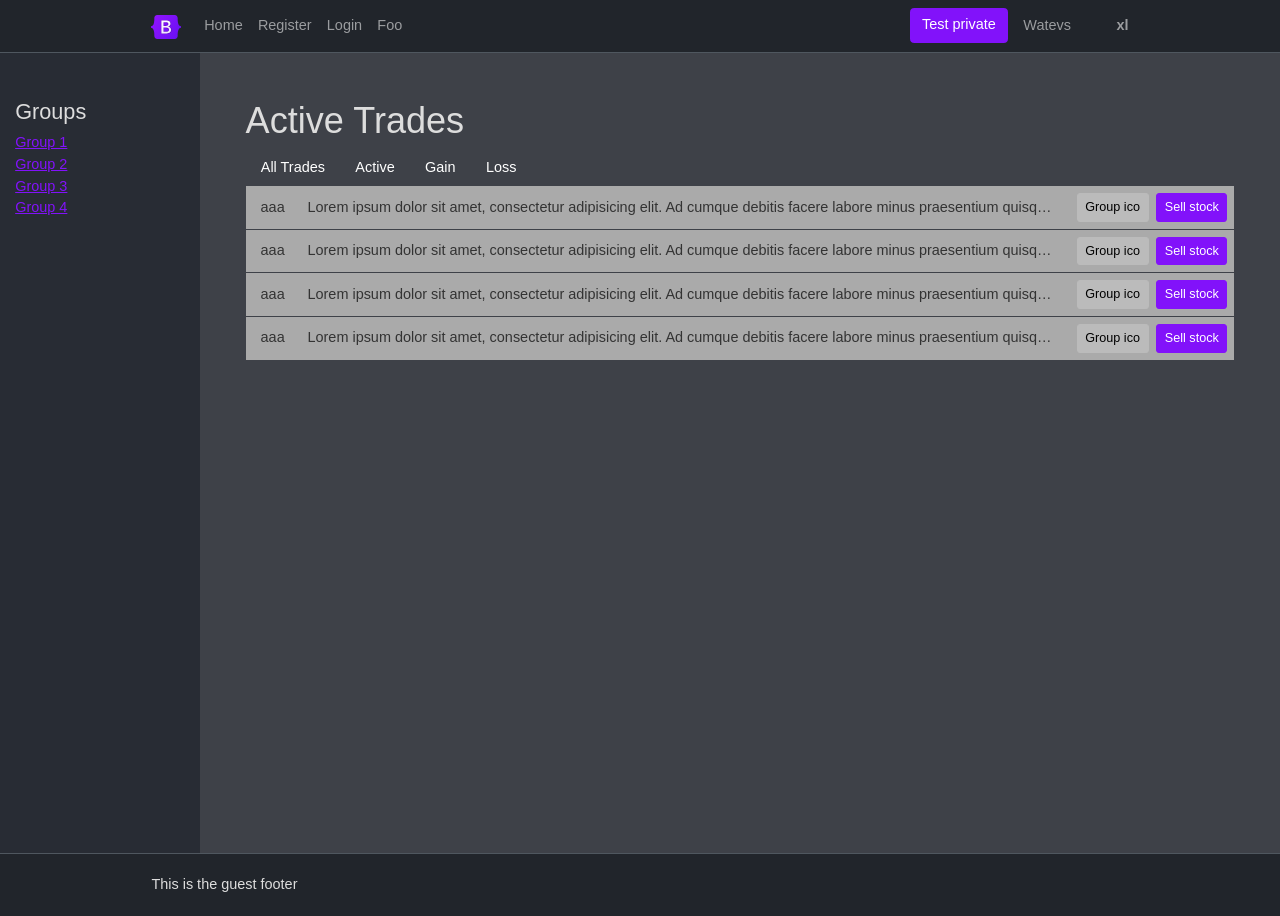
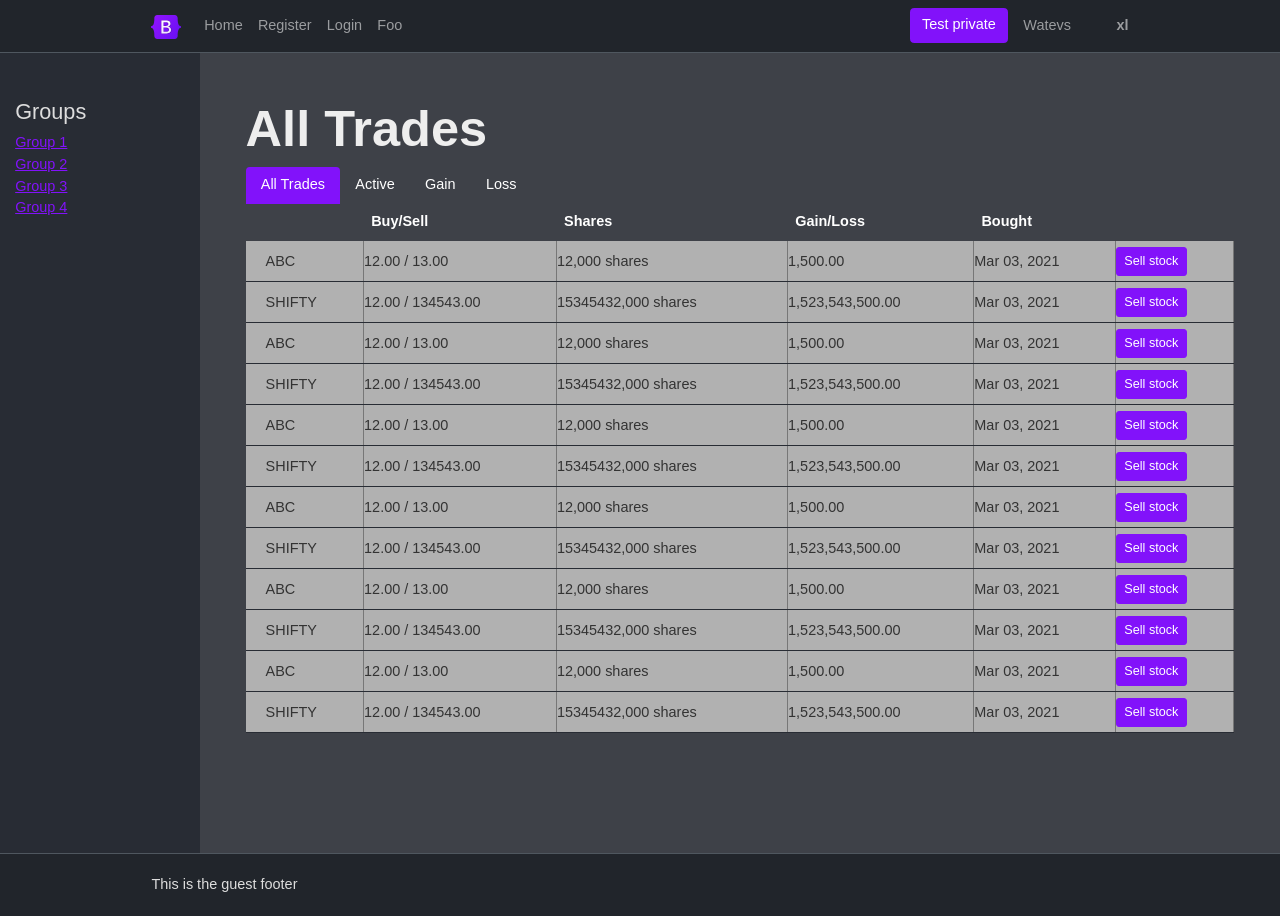
Before and after one commit to dropkickdev/stonksnote-react, a React (Create React App) app: page /trades in a window 1280 px wide. Built offline with nearby package versions, Linux system fonts and the light colour scheme; a web font is replaced by a local one.

Commit message:
Move trades list to home

```diff
--- a/src/App.js
+++ b/src/App.js
@@ -9,7 +9,6 @@ import TradeRoutes from "./components/stocks/routes"
 import HomePage from "./components/Home"
 import { set_access_token, reload_user_data, logout } from "./app/redux/slices"
 import { api_reload_user_data } from "./app/api/auth-account"
-
 
 
 function App() {
--- a/src/assets/scss/App.scss
+++ b/src/assets/scss/App.scss
@@ -41,9 +41,37 @@ html, body {background:$bg-gray;}
         aside.sidebar {}
         main {background:tint-color($dark-theme-bg, 10%);
             .listing {
-                li {display:grid; grid-template-columns:auto 1fr auto; background:#AAA; padding:7px 7px 7px 15px; color:#333; margin-bottom:1px; align-items:center;
-                    div:nth-child(2) {text-overflow:ellipsis; white-space:nowrap; overflow:hidden;}
+                table {color:#333;}
+                thead {color:#FFF; font-weight:bold;}
+                tbody {background:#b1b1b1;
+                    tr {
+                        &:hover {background:tint-color(#b1b1b1, 15%);}
+                        td {border-bottom:1px solid $dark-theme-bg; border-right:1px solid #777; padding:0;
+                            height:40px; line-height:40px; white-space:nowrap;
+                            &.name {font-weight:bold; width:100%}
+                            &.buysell, &.shares, &.date, &.action {white-space:nowrap;}
+                            &:first-child {padding-left:20px;}
+                            //&.notes {width:1fr;}
+                            //&.notes {position:relative; width:200px; overflow:hidden; text-overflow:ellipsis;  white-space:nowrap;}
+                            //&.action {width:auto;}
+                        }
+                    }
                 }
+                //tr {display:grid; grid-template-columns:90px auto auto auto 1fr auto auto; grid-template-rows:40px;
+                //    td {
+                //
+                //        &:last-child {border-right:none;}
+                //    }
+                //}
+                /*
+                li {display:grid; grid-template-columns:90px auto auto auto 1fr 120px 130px; grid-template-rows:40px; line-height:40px;
+                    background:#b1b1b1; color:#333; margin-bottom:1px;
+                    div {
+
+
+                    }
+                }
+                */
             }
         }
     }
--- a/src/components/stocks/Trades.js
+++ b/src/components/stocks/Trades.js
@@ -1,69 +1,146 @@
-import { NavLinku, Link } from "react-router-dom"
+import { useState, useEffect } from "react"
+import { NavLink, Link, useRouteMatch, useParams } from "react-router-dom"
 import Sidebar from "../../templates/partials/sidebars"
 import UserTemplate from "../../templates/layouts/UserTemplate"
 
+import con from "../../app/utils"
+
+
 
 export const TradeList = () => {
+    const [state, setState] = useState({})
+    const {tab} = useParams()
+
+    useEffect(() => {
+        // Get data here
+    }, [])
+
+    // switch(tab) {
+    //     case 'active':
+    //         const title = <h1></h1>
+    // }
+
+    let title = ''
+    switch(tab) {
+        case 'active':
+            title = <h1>Active Trades</h1>
+            break
+        case 'gain':
+            title = <h1>Gained Trades</h1>
+            break
+        case 'loss':
+            title = <h1>Losing Trades</h1>
+            break
+        default:
+        title = <h1>All Trades</h1>
+    }
+    if(tab) {
+    }
+    else {
+    }
+
     return (
         <UserTemplate>
 
             <Sidebar />
 
             <main id={'main'} className={'px-3 px-md-5 pt-5'}>
-                <h2>Active Trades</h2>
+                {title}
                 <nav>
                     <ul className="nav nav-pills bg-links">
                         <li className="nav-item">
-                            <Link to={''} className="nav-link" aria-current="page">All Trades</Link>
+                            <NavLink to={`/trades`} className="nav-link" aria-current="page" exact>All Trades</NavLink>
                         </li>
                         <li className="nav-item">
-                            <Link to={''} className="nav-link" aria-current="page">Active</Link>
+                            <NavLink to={`/trades/active`} className="nav-link" aria-current="page">Active</NavLink>
                         </li>
                         <li className="nav-item">
-                            <Link to={''} className="nav-link" aria-current="page">Gain</Link>
+                            <NavLink to={`/trades/gain`} className="nav-link" aria-current="page">Gain</NavLink>
                         </li>
                         <li className="nav-item">
-                            <Link to={''} className="nav-link" aria-current="page">Loss</Link>
+                            <NavLink to={`/trades/loss`} className="nav-link" aria-current="page">Loss</NavLink>
                         </li>
                     </ul>
                 </nav>
                 <div className="listing">
-                    <ul class={'nolist'}>
-                        <li>
-                            <div>aaa</div>
-                            <div className={'px-4'}>Lorem ipsum dolor sit amet, consectetur adipisicing elit. Ad cumque debitis facere labore minus praesentium quisquam vitae voluptatem! Accusantium alias atque dolor harum ipsam neque possimus quisquam sapiente voluptas voluptatem.</div>
-                            <div className={'text-end'}>
-                                <button className="btn btn-secondary btn-sm me-2">Group ico</button>
-                                <button className="btn btn-primary btn-sm">Sell stock</button>
-                            </div>
-                        </li>
-                        <li>
-                            <div>aaa</div>
-                            <div className={'px-4'}>Lorem ipsum dolor sit amet, consectetur adipisicing elit. Ad cumque debitis facere labore minus praesentium quisquam vitae voluptatem! Accusantium alias atque dolor harum ipsam neque possimus quisquam sapiente voluptas voluptatem.</div>
-                            <div className={'text-end'}>
-                                <button className="btn btn-secondary btn-sm me-2">Group ico</button>
-                                <button className="btn btn-primary btn-sm">Sell stock</button>
-                            </div>
-                        </li>
-                        <li>
-                            <div>aaa</div>
-                            <div className={'px-4'}>Lorem ipsum dolor sit amet, consectetur adipisicing elit. Ad cumque debitis facere labore minus praesentium quisquam vitae voluptatem! Accusantium alias atque dolor harum ipsam neque possimus quisquam sapiente voluptas voluptatem.</div>
-                            <div className={'text-end'}>
-                                <button className="btn btn-secondary btn-sm me-2">Group ico</button>
-                                <button className="btn btn-primary btn-sm">Sell stock</button>
-                            </div>
-                        </li>
-                        <li>
-                            <div>aaa</div>
-                            <div className={'px-4'}>Lorem ipsum dolor sit amet, consectetur adipisicing elit. Ad cumque debitis facere labore minus praesentium quisquam vitae voluptatem! Accusantium alias atque dolor harum ipsam neque possimus quisquam sapiente voluptas voluptatem.</div>
-                            <div className={'text-end'}>
-                                <button className="btn btn-secondary btn-sm me-2">Group ico</button>
-                                <button className="btn btn-primary btn-sm">Sell stock</button>
-                            </div>
-                        </li>
+                    <ul className={'nolist'}>
+                        <table className="table table-borderless">
+                            <thead>
+                                <tr>
+                                    <th>&nbsp;</th>
+                                    <th>Buy/Sell</th>
+                                    <th>Shares</th>
+                                    <th>Gain/Loss</th>
+                                    <th>Bought</th>
+                                    <th>&nbsp;</th>
+                                </tr>
+                            </thead>
+                            <tbody>
+                                <TradeEntry />
+                                <TradeEntry />
+                                <TradeEntry />
+                                <TradeEntry />
+                                <TradeEntry />
+                                <TradeEntry />
+                            </tbody>
+                        </table>
                     </ul>
                 </div>
             </main>
         </UserTemplate>
     )
 }
+
+
+export const TradeEntry = props => {
+    return (
+        <>
+            <tr>
+                <td className={'stock'}>ABC</td>
+                <td className={'buysell'}>12.00 / 13.00</td>
+                <td className={'shares'}>12,000 shares</td>
+                <td className={'gainloss'}>1,500.00</td>
+                {/*<td className={'notes'}>Lorem ipsum dolor sit amet, consectetur adipisicing elit. Accusamus accusantium corporis culpa cupiditate ex fugit labore laboriosam libero, perspiciatis quae quaerat quibusdam saepe sint unde vel. Consequuntur cupiditate nisi quae.</td>*/}
+                <td className={'date'}>Mar 03, 2021</td>
+                <td className={'action'}>
+                    <button className="btn btn-primary btn-sm">Sell stock</button>
+                </td>
+            </tr>
+            <tr>
+                <td className={'stock'}>SHIFTY</td>
+                <td className={'buysell'}>12.00 / 134543.00</td>
+                <td className={'shares'}>15345432,000 shares</td>
+                <td className={'gainloss'}>1,523,543,500.00</td>
+                {/*<td className={'notes'}>Lorem ipsum dolor sit amet, consectetur adipisicing elit. Accusamus accusantium corporis culpa cupiditate ex fugit labore laboriosam libero, perspiciatis quae quaerat quibusdam saepe sint unde vel. Consequuntur cupiditate nisi quae.</td>*/}
+                <td className={'date'}>Mar 03, 2021</td>
+                <td className={'action'}>
+                    <button className="btn btn-primary btn-sm">Sell stock</button>
+                </td>
+            </tr>
+            {/*
+            <li>
+                <div className={'name'}>ABC</div>
+                <div className={'buy'}>12.00 / 13.00</div>
+                <div className={'shares'}>12,000 shares</div>
+                <div className={'gainloss'}>1.500.00</div>
+                <div className={'notes'}>Lorem ipsum dolor sit amet, consectetur adipisicing elit. Ad cumque debitis facere labore minus praesentium quisquam vitae voluptatem! Accusantium alias atque dolor harum ipsam neque possimus quisquam sapiente voluptas voluptatem.</div>
+                <div className="date text-center">Mar 03, 2021</div>
+                <div className={'action text-center'}>
+                    <button className="btn btn-primary btn-sm">Sell stock</button>
+                </div>
+            </li>
+            <li>
+                <div className={'name'}>SHIFTY</div>
+                <div className={'buy'}>12.00 / 13.00</div>
+                <div className={'shares'}>12,000 shares</div>
+                <div className={'gainloss'}>1.500.00</div>
+                <div className={'notes'}>Lorem ipsum dolor sit amet, consectetur adipisicing elit. Ad cumque debitis facere labore minus praesentium quisquam vitae voluptatem! Accusantium alias atque dolor harum ipsam neque possimus quisquam sapiente voluptas voluptatem.</div>
+                <div className="date text-center">Mar 03, 2021</div>
+                <div className={'action text-center'}>
+                    <button className="btn btn-primary btn-sm">Sell stock</button>
+                </div>
+            </li>
+            */}
+        </>
+    )
+}
--- a/src/components/stocks/routes.js
+++ b/src/components/stocks/routes.js
@@ -1,4 +1,5 @@
 import { Switch, Route, useRouteMatch } from 'react-router-dom'
+import { Redirect } from 'react-router-dom'
 
 import s from "../../app/settings/settings"
 import { TradeList } from "./Trades"
@@ -8,6 +9,7 @@ const TradeRoutes = () => {
     const match = useRouteMatch()
     return (
         <Switch>
+            <Route path={`${match.url}/:tab`} component={TradeList} />
             <Route path={`${match.url}`} component={TradeList} />
         </Switch>
     )
--- a/src/templates/partials/headers.js
+++ b/src/templates/partials/headers.js
@@ -5,7 +5,7 @@ import logo from '../../assets/images/bootstrap-logo.svg'
 
 import con from "../../app/utils"
 import api from "../../app/axios"
-
+import { TradeList } from "../../components/stocks/Trades"
 
 
 const doit = async () => {
@@ -90,8 +90,7 @@ const UserHeader = () => {
             <div className="navbar-collapse collapse justify-content-between" id="navbarNav">
                 <ul className="navbar-nav">
                     <li className={'nav-item'}><NavLink className={'nav-link'} to={'/'}>Home</NavLink></li>
-                    <li className={'nav-item navbar-text'}>Profile</li>
-                    <li className={'nav-item'}><NavLink className={'nav-link'} to={'/trades'}>Trades</NavLink></li>
+                    {/*<li className={'nav-item navbar-text'}>Profile</li>*/}
                 </ul>
                 <ul className={'navbar-nav'}>
                     {/*
```
Also changed, not shown: src/components/Home.js (+6 -2 lines), src/App.css.
